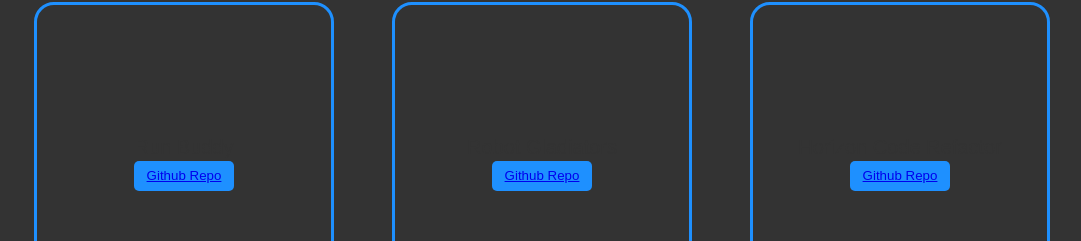
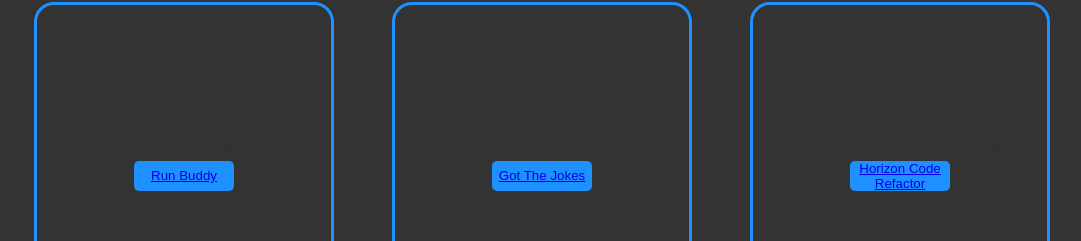
Before and after one commit to blanden-hub/Portfolio, a plain HTML site: page index.html in a window 1280 px wide. Shown: the part 1223-1464 px from the top of the page, without its empty margins (98-1179 px from the left). Drawn offline with Linux system fonts and the light colour scheme.

Commit message:
added Group project one to my work

```diff
--- a/index.html
+++ b/index.html
@@ -54,15 +54,15 @@
         <p class="heading">Run Buddy</p>
         <p class="details"></p>
         <button>
-            <a href="https://github.com/blanden-hub/Run-Buddy" target="_blank"  >Github Repo</a>
+            <a href="https://github.com/blanden-hub/Run-Buddy" target="_blank"  >Run Buddy</a>
         </button>
         </div>
 
         <div class="box-2">
-        <p class="heading">Robot Gladiators</p>
+        <p class="heading">Got The Jokes</p>
         <p class="details"></p>
         <button>
-            <a href="https://github.com/blanden-hub/robot-gladiators" target="_blank" >Github Repo</a>
+            <a href="https://github.com/blanden-hub/group-project_ext" target="_blank" >Got The Jokes</a>
         </button>
         </div>
 
@@ -70,7 +70,7 @@
         <p class="heading">Horizon Code Refactor</p>
         <p class="details"></p>
         <button>
-            <a href="https://github.com/blanden-hub/Challenge-week-1" target="_blank" >Github Repo</a>
+            <a href="https://github.com/blanden-hub/Challenge-week-1" target="_blank" >Horizon Code Refactor</a>
         </button>
         </div>
     </div>
```
